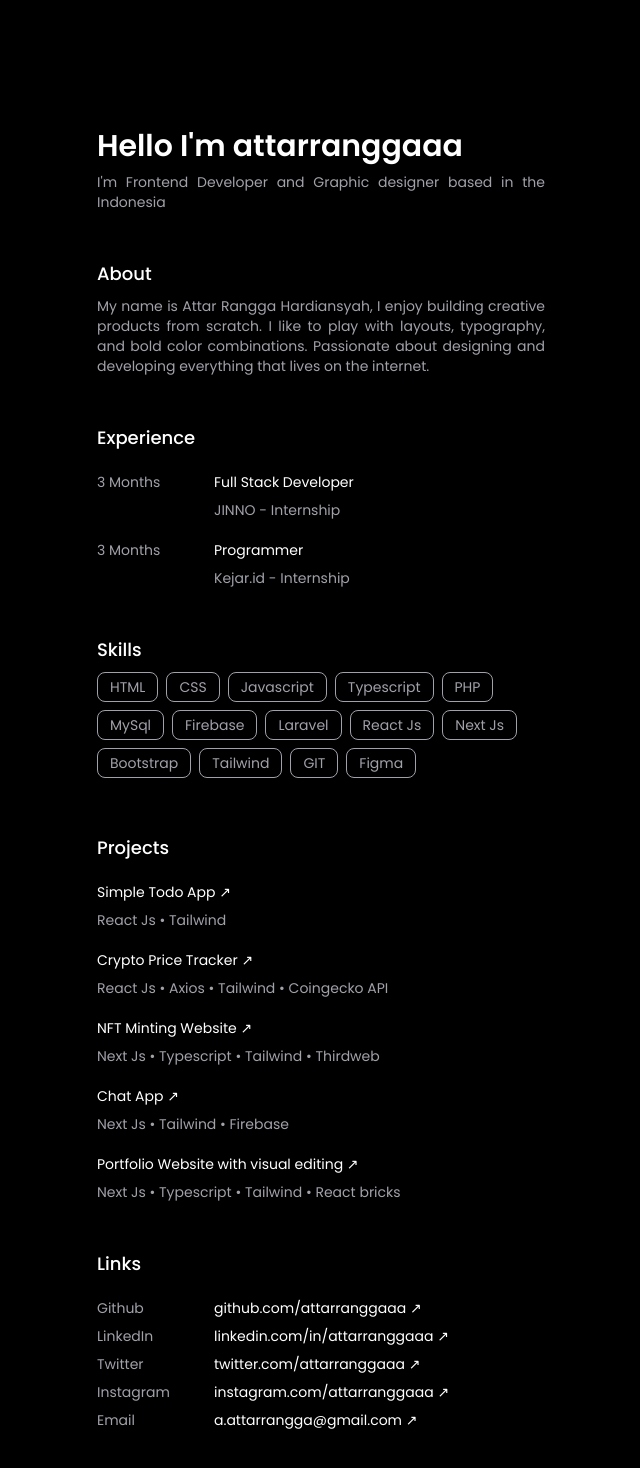
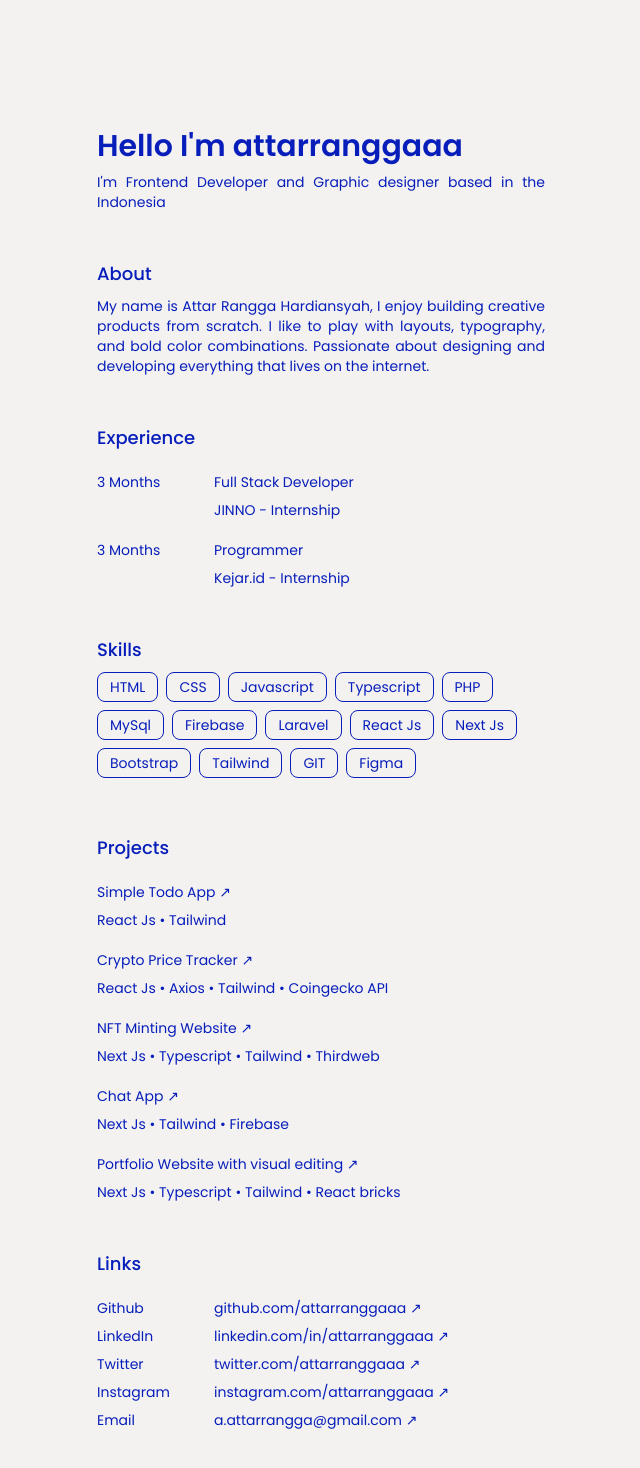
Before and after one commit to attarranggaaa/personal-website, a Next.js app: page / in a window 1280 px wide. Shown: the top 1468 px of the page, without its empty margins (319-959 px from the left). Built offline with nearby package versions, Linux system fonts and the light colour scheme.

Commit message:
change color

```diff
--- a/components/About.jsx
+++ b/components/About.jsx
@@ -3,8 +3,8 @@ import React from "react";
 const About = () => {
   return (
     <div className="space-y-2">
-      <h1 className="font-medium text-lg">About</h1>
-      <p className=" text-zinc-400 text-sm text-justify">
+      <h1 className="font-medium text-lg text-primary">About</h1>
+      <p className=" text-primary text-sm text-justify">
         My name is Attar Rangga Hardiansyah, I enjoy building creative products
         from scratch. I like to play with layouts, typography, and bold color
         combinations. Passionate about designing and developing everything that
--- a/components/Internship.jsx
+++ b/components/Internship.jsx
@@ -4,15 +4,15 @@ import { internship } from "../constants";
 const Internship = () => {
   return (
     <div className="space-y-5">
-      <h1 className="font-medium text-lg">Experience</h1>
+      <h1 className="font-medium text-lg text-primary">Experience</h1>
       <div className="space-y-5">
         {internship.map((intern, i) => (
-          <div key={i} className="grid grid-cols-4 text-sm gap-5 text-zinc-400">
+          <div key={i} className="grid grid-cols-4 text-sm gap-5 text-primary">
             <div>
               <h1>{intern.long}</h1>
             </div>
             <div className="col-span-3 space-y-2">
-              <h1 className="text-white">{intern.position}</h1>
+              <h1 className="text-primary">{intern.position}</h1>
               <h1>{intern.place}</h1>
             </div>
           </div>
--- a/components/Intro.jsx
+++ b/components/Intro.jsx
@@ -3,10 +3,10 @@ import React from "react";
 const Intro = () => {
   return (
     <div className="space-y-2">
-      <h1 className="md:text-3xl text-2xl font-semibold">
+      <h1 className="md:text-3xl text-2xl font-semibold text-primary">
         Hello I&apos;m attarranggaaa
       </h1>
-      <p className="text-zinc-400 text-sm text-justify">
+      <p className="text-primary text-sm text-justify">
         I&apos;m Frontend Developer and Graphic designer based in the Indonesia
       </p>
     </div>
--- a/components/Links.jsx
+++ b/components/Links.jsx
@@ -5,15 +5,15 @@ import Link from "next/link";
 const Links = () => {
   return (
     <div className="space-y-5">
-      <h1 className="font-medium text-lg">Links</h1>
+      <h1 className="font-medium text-lg text-primary">Links</h1>
       <div className="space-y-5">
-        <div className="grid grid-cols-4 text-sm gap-5 text-zinc-400">
+        <div className="grid grid-cols-4 text-sm gap-5 text-primary">
           <div className="space-y-2">
             {links.map((link,i) => (
               <h1 key={i}>{link.title}</h1>
             ))}
           </div>
-          <div className="col-span-3 space-y-2 text-white">
+          <div className="col-span-3 space-y-2 text-primary">
             {links.map((link, i) => (
               <Link key={i} href={link.link}>
                 <h1 className="hover:underline cursor-pointer after:content-['_↗']">
--- a/components/Projects.jsx
+++ b/components/Projects.jsx
@@ -5,12 +5,12 @@ import { projects } from "../constants";
 const Projects = () => {
   return (
     <div className="space-y-5">
-      <h1 className="font-medium text-lg">Projects</h1>
-      <div className=" text-zinc-400 text-sm space-y-5">
+      <h1 className="font-medium text-lg text-primary">Projects</h1>
+      <div className=" text-primary text-sm space-y-5">
         {projects.map((project, i) => (
           <Link key={i} href={project.link}>
             <div className="space-y-2 cursor-pointer group">
-              <h1 className="text-white after:content-['_↗'] group-hover:underline">
+              <h1 className="text-primary after:content-['_↗'] group-hover:underline">
                 {project.title}
               </h1>
               <h1>{project.stack}</h1>
--- a/components/Skills.jsx
+++ b/components/Skills.jsx
@@ -4,10 +4,10 @@ import { skills } from "../constants";
 const Skills = () => {
   return (
     <div className="space-y-2">
-      <h1 className="font-medium text-lg">Skills</h1>
+      <h1 className="font-medium text-lg text-primary">Skills</h1>
       <div className="flex flex-wrap">
         {skills.map((skill, i) => (
-          <div key={i} className="border border-zinc-400 rounded-lg px-3 py-1 text-sm mr-2 mb-2 text-zinc-400">
+          <div key={i} className="border border-primary rounded-lg px-3 py-1 text-sm mr-2 mb-2 text-primary">
             <span>{skill}</span>
           </div>
         ))}
--- a/pages/index.jsx
+++ b/pages/index.jsx
@@ -17,7 +17,7 @@ export default function Home() {
       </Head>
 
       <main>
-        <div className="flex justify-center md:py-32 py-14 bg-black min-h-screen">
+        <div className="flex justify-center md:py-32 py-14 bg-base min-h-screen">
           <div className="w-[30rem] text-white space-y-12 px-4 selection:bg-emerald-300 selection:text-black">
             <Intro />
             <About />
--- a/styles/globals.css
+++ b/styles/globals.css
@@ -7,5 +7,5 @@
 }
 
 body {
-  @apply scrollbar-thin scrollbar-thumb-white;
+  @apply scrollbar-thin scrollbar-thumb-primary;
 }
--- a/tailwind.config.js
+++ b/tailwind.config.js
@@ -6,6 +6,10 @@ module.exports = {
   ],
   theme: {
     extend: {
+      colors: {
+        base: "#f4f2f1",
+        primary: "#071eba",
+      },
       fontFamily: {
         poppins: ["Poppins", "sans-serif"],
       },
```
